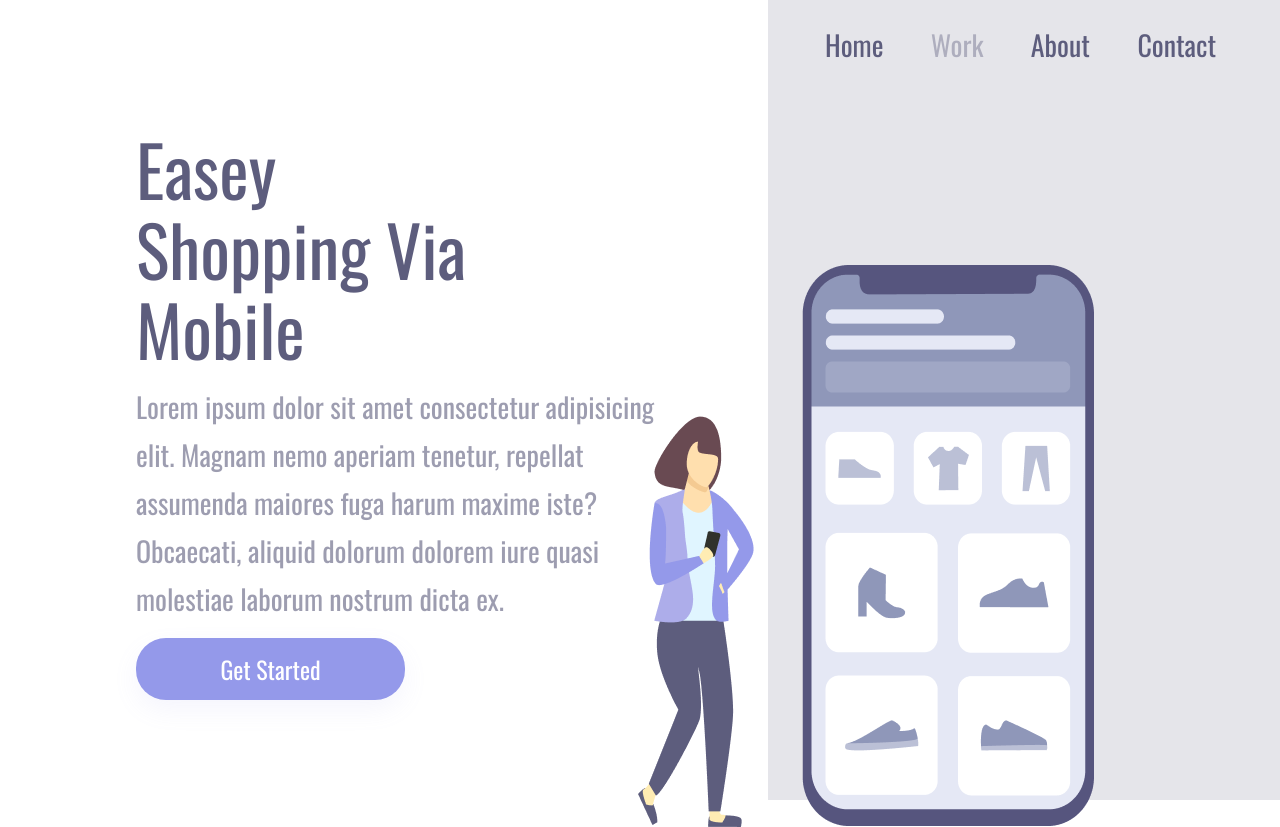
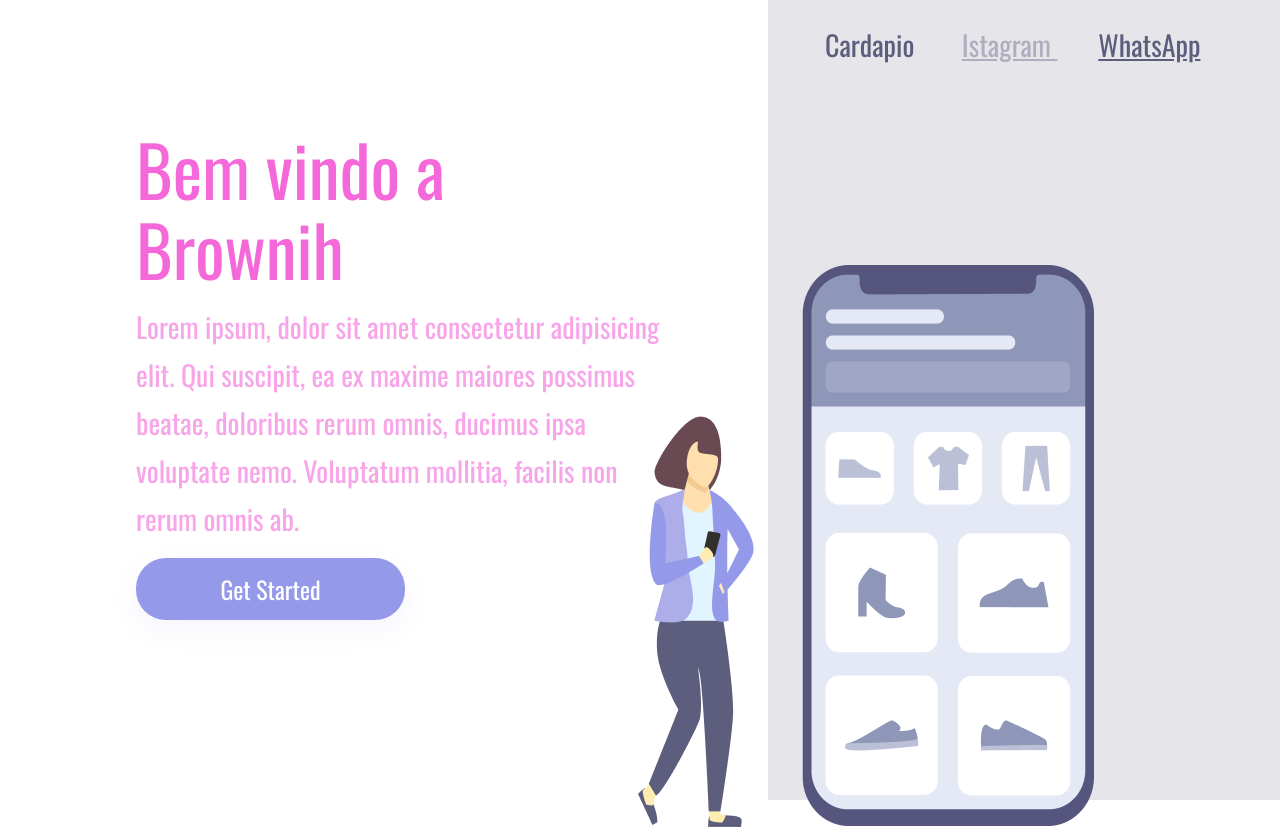
Before and after one commit to Urielsousa/projeto-responsividade, a plain HTML site: page index.html in a window 1280 px wide. Drawn offline with nearby package versions, Linux system fonts and the light colour scheme.

Commit message:
teste1clonarepositorio

```diff
--- a/index.html
+++ b/index.html
@@ -1,5 +1,5 @@
 <!DOCTYPE html>
-<html lang="en">
+<html lang="pt-br">
   <head>
     <meta charset="UTF-8" />
     <meta name="viewport" content="width=device-width, initial-scale=1.0" />
@@ -15,21 +15,32 @@
   <body>
     <div class="container">
       <section class="container-left">
-        <h1>Easey Shopping Via Mobile</h1>
+        <h1>Bem vindo a Brownih</h1>
         <p>
-          Lorem ipsum dolor sit amet consectetur adipisicing elit. Magnam nemo
-          aperiam tenetur, repellat assumenda maiores fuga harum maxime iste?
-          Obcaecati, aliquid dolorum dolorem iure quasi molestiae laborum
-          nostrum dicta ex.
+          Lorem ipsum, dolor sit amet consectetur adipisicing elit. Qui
+          suscipit, ea ex maxime maiores possimus beatae, doloribus rerum omnis,
+          ducimus ipsa voluptate nemo. Voluptatum mollitia, facilis non rerum
+          omnis ab.
         </p>
         <button>Get Started</button>
       </section>
       <section class="container-right">
         <header>
-          <a class="link-header"> Home </a>
-          <a class="link-header"> Work </a>
-          <a class="link-header"> About </a>
-          <a class="link-header"> Contact </a>
+          <a class="link-header"> Cardapio </a>
+          <a
+            href=" https://www.instagram.com/brownih_doceria?utm_source=qr&igsh=eWVueXlkdjRrZ205"
+            class="link-header"
+            target="_blank"
+          >
+            Istagram
+          </a>
+          <a
+            href=" https://wa.me/qr/L3DHQXFMZM2WJ1"
+            target="_blank"
+            class="link-header"
+          >
+            WhatsApp
+          </a>
         </header>
         <img src="./img/Illustration-3-3.png" alt="girls-phone" />
       </section>
--- a/styles.css
+++ b/styles.css
@@ -4,7 +4,7 @@
   box-sizing: border-box;
   font-family: "Oswald", sans-serif;
   font-weight: 400;
-  color: #5d5d7d;
+  color: #f02eccb8;
 }
 
 .container {
```
